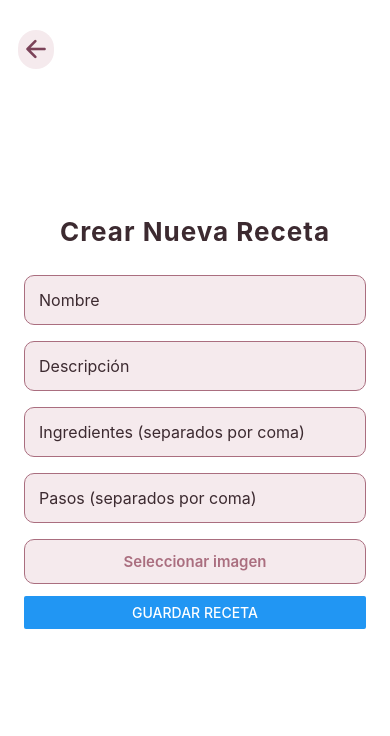
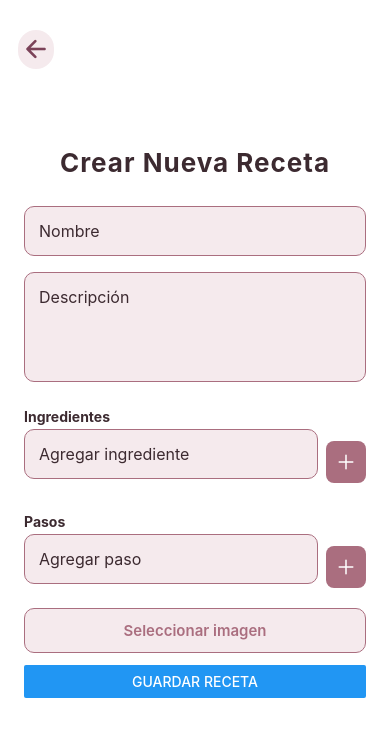
Before and after one commit to JuanBoteroooo/Recipe-App-RN, a React Native app in the folder frontend/: screen /CreateRecipe in a window 390 px wide. Shown: the top 736 px of the page. Built offline with nearby package versions, Linux system fonts and the light colour scheme.

Commit message:
Create Recipe done

```diff
--- a/frontend/src/screens/CreateRecipeScreen.js
+++ b/frontend/src/screens/CreateRecipeScreen.js
@@ -1,21 +1,24 @@
 import React, { useState } from 'react';
 import {
   View, Text, TextInput, Button, StyleSheet,
-  ScrollView, Alert, Image, TouchableOpacity
+  ScrollView, Alert, Image, TouchableOpacity,
+  KeyboardAvoidingView, Platform
 } from 'react-native';
 import api from '../api/api';
 import * as ImagePicker from 'expo-image-picker';
 import { SafeAreaView } from 'react-native-safe-area-context';
-import { Ionicons } from '@expo/vector-icons'; // <-- Importa Ionicons
+import { Ionicons } from '@expo/vector-icons';
 
 export default function CreateRecipeScreen({ navigation }) {
   const [form, setForm] = useState({
     name: '',
     description: '',
-    ingredients: '',
-    steps: '',
     image: ''
   });
+  const [ingredientInput, setIngredientInput] = useState('');
+  const [ingredients, setIngredients] = useState([]);
+  const [stepInput, setStepInput] = useState('');
+  const [steps, setSteps] = useState([]);
 
   const pickImage = async () => {
     const result = await ImagePicker.launchImageLibraryAsync({
@@ -28,10 +31,32 @@ export default function CreateRecipeScreen({ navigation }) {
     }
   };
 
+  const addIngredient = () => {
+    if (ingredientInput.trim()) {
+      setIngredients([...ingredients, ingredientInput.trim()]);
+      setIngredientInput('');
+    }
+  };
+
+  const addStep = () => {
+    if (stepInput.trim()) {
+      setSteps([...steps, stepInput.trim()]);
+      setStepInput('');
+    }
+  };
+
+  const removeIngredient = (idx) => {
+    setIngredients(ingredients.filter((_, i) => i !== idx));
+  };
+
+  const removeStep = (idx) => {
+    setSteps(steps.filter((_, i) => i !== idx));
+  };
+
   const handleCreate = async () => {
-    const { name, description, ingredients, steps, image } = form;
+    const { name, description, image } = form;
 
-    if (!name || !description || !ingredients || !steps || !image) {
+    if (!name || !description || ingredients.length === 0 || steps.length === 0 || !image) {
       Alert.alert('Error', 'Todos los campos son obligatorios.');
       return;
     }
@@ -39,9 +64,8 @@ export default function CreateRecipeScreen({ navigation }) {
     const data = new FormData();
     data.append('name', name);
     data.append('description', description);
-    data.append('ingredients', ingredients);
-    data.append('steps', steps);
-
+    data.append('ingredients', JSON.stringify(ingredients));
+    data.append('steps', JSON.stringify(steps));
     data.append('image', {
       uri: image,
       name: 'recipe.jpg',
@@ -62,6 +86,11 @@ export default function CreateRecipeScreen({ navigation }) {
 
   return (
     <SafeAreaView style={styles.safeContainer}>
+      <KeyboardAvoidingView
+        style={{ flex: 1 }}
+        behavior={Platform.OS === 'ios' ? 'padding' : 'height'}
+        keyboardVerticalOffset={80}
+      >
         <TouchableOpacity
           style={styles.backButton}
           onPress={() => navigation.goBack()}
@@ -78,23 +107,61 @@ export default function CreateRecipeScreen({ navigation }) {
             onChangeText={(text) => setForm({ ...form, name: text })}
           />
           <TextInput
-          style={styles.input}
+            style={styles.descriptionInput}
             placeholder="Descripción"
             value={form.description}
             onChangeText={(text) => setForm({ ...form, description: text })}
+            multiline
+            numberOfLines={4}
           />
+
+          {/* Ingredientes */}
+          <Text style={styles.label}>Ingredientes</Text>
+          <View style={styles.row}>
             <TextInput
-          style={styles.input}
-          placeholder="Ingredientes (separados por coma)"
-          value={form.ingredients}
-          onChangeText={(text) => setForm({ ...form, ingredients: text })}
+              style={[styles.input, { flex: 1 }]}
+              placeholder="Agregar ingrediente"
+              value={ingredientInput}
+              onChangeText={setIngredientInput}
+              onSubmitEditing={addIngredient}
+              returnKeyType="done"
             />
+            <TouchableOpacity onPress={addIngredient} style={styles.addButton}>
+              <Ionicons name="add" size={24} color="#fff" />
+            </TouchableOpacity>
+          </View>
+          {ingredients.map((ing, idx) => (
+            <View key={idx} style={styles.listItemRow}>
+              <Text style={styles.listItem}>• {ing}</Text>
+              <TouchableOpacity onPress={() => removeIngredient(idx)}>
+                <Ionicons name="close" size={18} color="#aa6e7f" />
+              </TouchableOpacity>
+            </View>
+          ))}
+
+          {/* Pasos */}
+          <Text style={styles.label}>Pasos</Text>
+          <View style={styles.row}>
             <TextInput
-          style={styles.input}
-          placeholder="Pasos (separados por coma)"
-          value={form.steps}
-          onChangeText={(text) => setForm({ ...form, steps: text })}
+              style={[styles.input, { flex: 1 }]}
+              placeholder="Agregar paso"
+              value={stepInput}
+              onChangeText={setStepInput}
+              onSubmitEditing={addStep}
+              returnKeyType="done"
             />
+            <TouchableOpacity onPress={addStep} style={styles.addButton}>
+              <Ionicons name="add" size={24} color="#fff" />
+            </TouchableOpacity>
+          </View>
+          {steps.map((step, idx) => (
+            <View key={idx} style={styles.listItemRow}>
+              <Text style={styles.listItem}>{idx + 1}. {step}</Text>
+              <TouchableOpacity onPress={() => removeStep(idx)}>
+                <Ionicons name="close" size={18} color="#aa6e7f" />
+              </TouchableOpacity>
+            </View>
+          ))}
 
           <TouchableOpacity onPress={pickImage} style={styles.imagePicker}>
             <Text style={styles.imageText}>
@@ -111,6 +178,7 @@ export default function CreateRecipeScreen({ navigation }) {
 
           <Button title="Guardar Receta" onPress={handleCreate} />
         </ScrollView>
+      </KeyboardAvoidingView>
     </SafeAreaView>
   );
 }
@@ -160,6 +228,45 @@ const styles = StyleSheet.create({
     color: COLORS.fifth,
     fontSize: 16
   },
+  descriptionInput: {
+    borderWidth: 1,
+    borderColor: COLORS.tertiary,
+    backgroundColor: COLORS.secondary,
+    borderRadius: 10,
+    padding: 14,
+    marginBottom: 16,
+    color: COLORS.fifth,
+    fontSize: 16,
+    minHeight: 80,
+    textAlignVertical: 'top'
+  },
+  label: {
+    fontWeight: 'bold',
+    color: COLORS.fifth,
+    marginBottom: 4,
+    marginTop: 10
+  },
+  row: {
+    flexDirection: 'row',
+    alignItems: 'center',
+    marginBottom: 8
+  },
+  addButton: {
+    backgroundColor: COLORS.tertiary,
+    borderRadius: 8,
+    padding: 8,
+    marginLeft: 8
+  },
+  listItemRow: {
+    flexDirection: 'row',
+    alignItems: 'center',
+    marginBottom: 2
+  },
+  listItem: {
+    color: COLORS.fifth,
+    marginLeft: 8,
+    marginRight: 4
+  },
   imagePicker: {
     backgroundColor: COLORS.secondary,
     borderWidth: 1,
```
Lines whose indentation alone changed are shown as unchanged.
